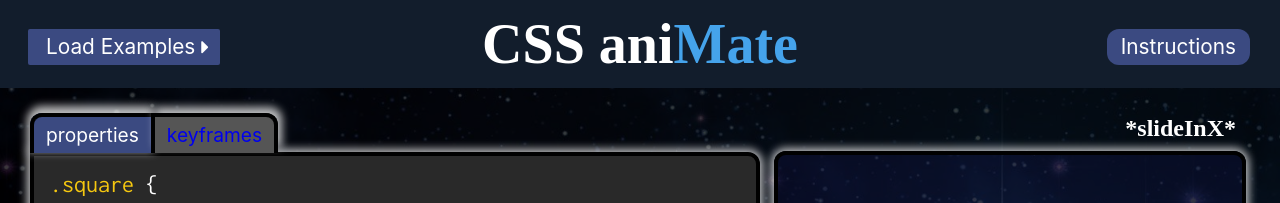
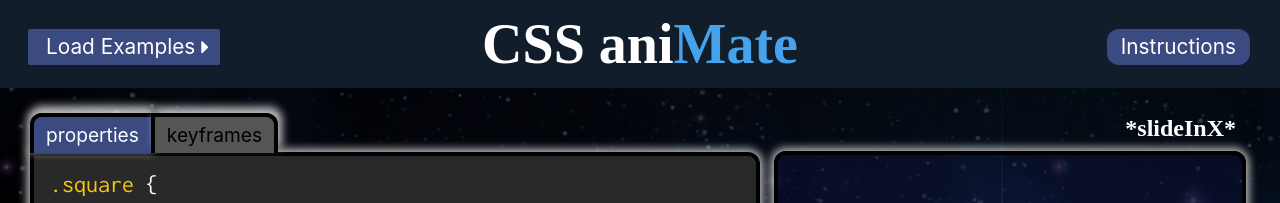
Before and after one commit to jakelauer27/css-animate-frontend, a React (Create React App) app: page /slideInX/properties in a window 1280 px wide. Shown: the top 203 px of the page. Built offline with nearby package versions, Linux system fonts and the light colour scheme.

Commit message:
fix copy-paste bug

```diff
--- a/src/containers/CopyPopup/CopyPopup.js
+++ b/src/containers/CopyPopup/CopyPopup.js
@@ -38,8 +38,8 @@ export class CopyPopup extends Component {
                     return ''
                   }
                   return ` ${props[key]}`
-                }).join('')}
-animation-fill-mode: ${props['fill-mode']}`
+                }).join('')};
+animation-fill-mode: ${props['fill-mode']};`
         }>
         </textarea>
       </div>
@@ -52,11 +52,14 @@ animation-fill-mode: ${props['fill-mode']}`
       return (
   `${section.label} {
     ${
-      section.properties.map( (prop) => {
-        return (
-          `${prop.name}: ${prop.value}`
+      section.properties.map( (prop, i) => {
+        if (i === 0) {
+          return `${prop.name}: ${prop.value};`
+        }
+        return (`
+    ${prop.name}: ${prop.value};`
           )
-        })
+        }).join('')
       }
   }
   `
--- a/src/styles/_editor.scss
+++ b/src/styles/_editor.scss
@@ -18,6 +18,7 @@
   a {
     background-color: rgb(85, 85, 85);
     border: 4px solid black;
+    color: black;
     border-bottom: none;
     font-size: 1.2em;
     padding: 6px 12px;
```
Also changed, not shown: 2 other files (tests, documents, lock files or other folders).
